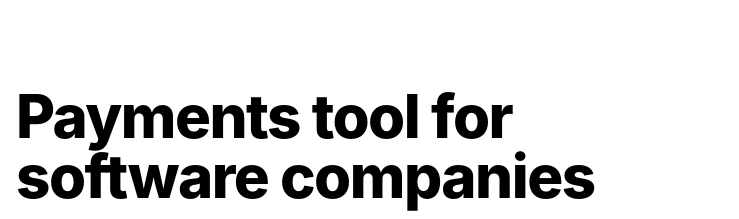
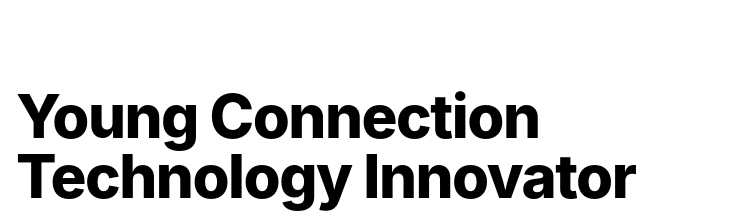
Before and after one commit to ycti/ycti.github.io, a plain HTML site: page index.html in a window 1280 px wide. Shown: the part 51-270 px from the top of the page, 0-739 px from the left. Drawn offline with nearby package versions, Linux system fonts and the light colour scheme.

Commit message:
Update index.html

```diff
--- a/index.html
+++ b/index.html
@@ -97,7 +97,7 @@
   <section class="bg-white dark:bg-gray-900">
     <div class="grid max-w-screen-xl px-4 py-8 mx-auto lg:gap-8 xl:gap-0 lg:py-16 lg:grid-cols-12">
         <div class="mr-auto place-self-center lg:col-span-7">
-            <h1 class="max-w-2xl mb-4 text-4xl font-extrabold tracking-tight leading-none md:text-5xl xl:text-6xl dark:text-white">Payments tool for software companies</h1>
+            <h1 class="max-w-2xl mb-4 text-4xl font-extrabold tracking-tight leading-none md:text-5xl xl:text-6xl dark:text-white">Young Connection Technology Innovator</h1>
             <p class="max-w-2xl mb-6 font-light text-gray-500 lg:mb-8 md:text-lg lg:text-xl dark:text-gray-400">From checkout to global sales tax compliance, companies around the world use Flowbite to simplify their payment stack.</p>
             <a href="#" class="inline-flex items-center justify-center px-5 py-3 mr-3 text-base font-medium text-center text-white rounded-lg bg-primary-700 hover:bg-primary-800 focus:ring-4 focus:ring-primary-300 dark:focus:ring-primary-900">
                 Get started
```
